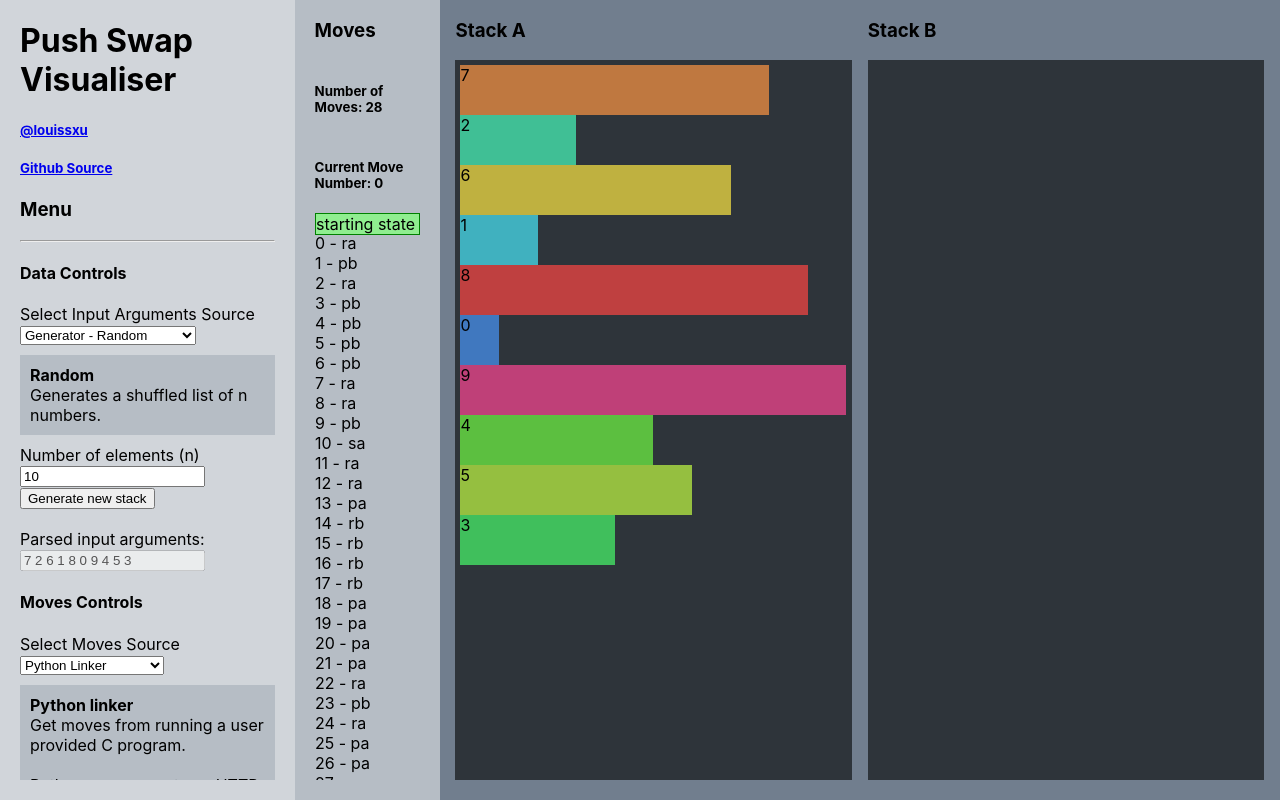
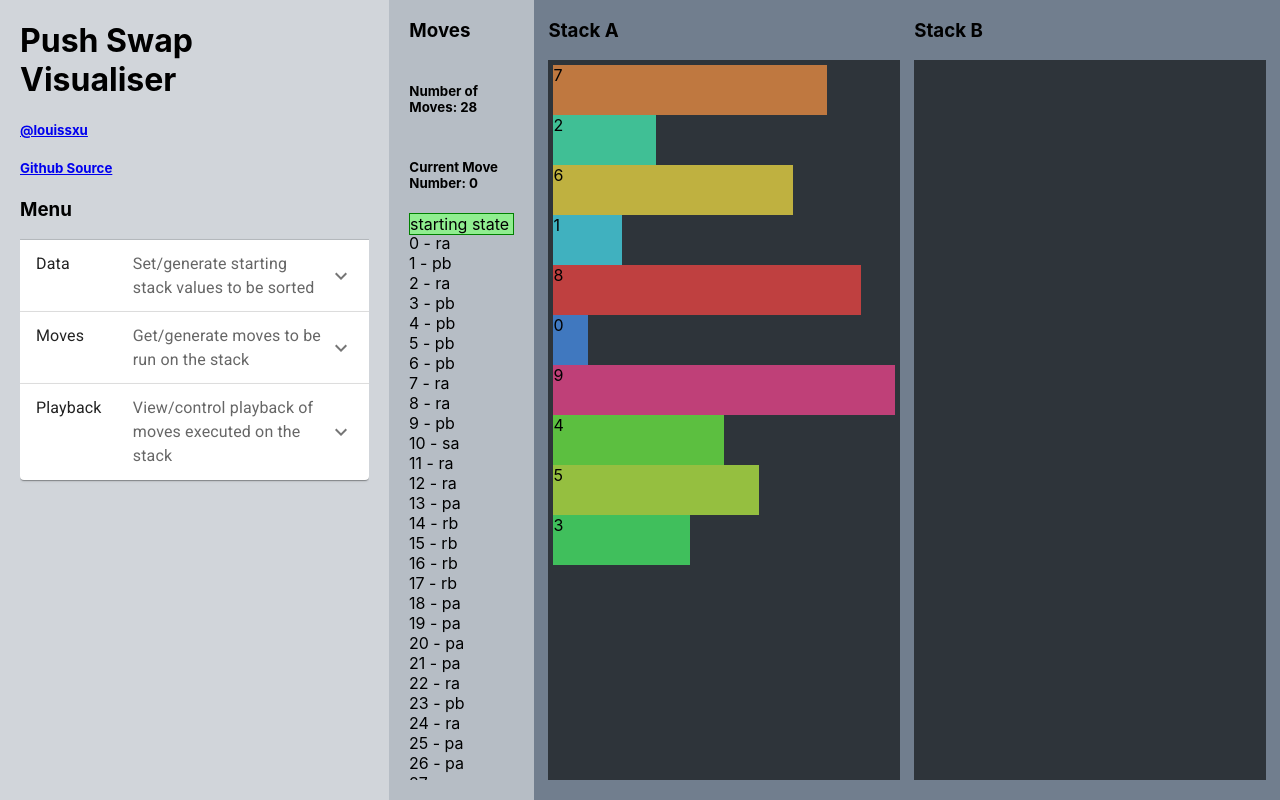
Before and after one commit to louissxu/push_swap_visualiser, a React (Create React App) app: page / in a window 1280 px wide. Built offline with nearby package versions, Linux system fonts and the light colour scheme.

Commit message:
feat(material-ui): Move menu elements into accordion

```diff
--- a/package.json
+++ b/package.json
@@ -4,6 +4,11 @@
   "homepage": "https://louissxu.github.io/push_swap_visualiser",
   "private": true,
   "dependencies": {
+    "@emotion/react": "^11.10.5",
+    "@emotion/styled": "^11.10.5",
+    "@fontsource/roboto": "^4.5.8",
+    "@mui/icons-material": "^5.10.9",
+    "@mui/material": "^5.10.11",
     "@testing-library/jest-dom": "^5.16.4",
     "@testing-library/react": "^13.3.0",
     "@testing-library/user-event": "^13.5.0",
--- a/src/Visualiser.css
+++ b/src/Visualiser.css
@@ -12,7 +12,7 @@
   padding: 0px 20px 0px 20px;
   height: 100vh;
   box-sizing: border-box;
-  flex: 0 0.1 300px;
+  flex: 0 0.1 400px;
 
   display: flex;
   flex-flow: column;
@@ -21,7 +21,8 @@
 .menu-subcontainer {
   flex: 0 1 100vh;
   overflow: auto;
-  margin-bottom: 20px;
+  /* margin-bottom: 20px; */
+  padding-bottom: 20px;
   width: 100%;
 }
 
--- a/src/Visualiser.tsx
+++ b/src/Visualiser.tsx
@@ -3,6 +3,19 @@ import "./Visualiser.css";
 import { VariableSizeList as List} from "react-window";
 import { Move, stringToMove } from "./Utilities"
 import { getMovesSolutionLouis } from "./WasmWrapper";
+
+
+import Accordion from "@mui/material/Accordion";
+import AcordionSummary from "@mui/material/AccordionSummary";
+import AccordionDetails from "@mui/material/AccordionDetails";
+import Typography from "@mui/material/Typography";
+import ExpandMoreIcon from "@mui/icons-material/ExpandMore";
+
+import '@fontsource/roboto/300.css';
+import '@fontsource/roboto/400.css';
+import '@fontsource/roboto/500.css';
+import '@fontsource/roboto/700.css';
+import AccordionSummary from '@mui/material/AccordionSummary';
 
 interface IBarProps {
   value: number,
@@ -1414,13 +1427,46 @@ class Menu extends React.Component<IMenuProps, IMenuState> {
             <h5><a href="https://github.com/louissxu">@louissxu</a></h5>
             <h5><a href="https://github.com/louissxu/push_swap_visualiser">Github Source</a></h5>
             <h3>Menu</h3>
-            <hr/>
-          </div>
+          </div>
+          <Accordion>
+            <AcordionSummary
+              expandIcon={<ExpandMoreIcon/>}
+            >
+              <Typography
+                sx={{width: "33%", flexShrink: 0}}
+              >
+                Data
+              </Typography>
+              <Typography
+                sx={{color: "text.secondary"}}
+              >
+                Set/generate starting stack values to be sorted
+              </Typography>
+            </AcordionSummary>
+            <AccordionDetails>
               <MenuInputArgs
                 inputArgs={this.props.inputArgs}
                 inputArgsParseError={this.props.inputArgsParseError}
                 updateInputArgs={this.handleUpdateInputArgs.bind(this)}
                 />
+            </AccordionDetails>
+          </Accordion>
+          <Accordion>
+            <AccordionSummary
+              expandIcon={<ExpandMoreIcon/>}
+            >
+              <Typography
+                sx={{width: "33%", flexShrink: 0}}
+              >
+                Moves
+              </Typography>
+              <Typography
+                sx={{color: "text.secondary"}}
+              >
+                Get/generate moves to be run on the stack
+              </Typography>
+            </AccordionSummary>
+            <AccordionDetails>
               <MenuMoves
                 // moves={this.props.programParsedMoves}
                 inputArgs={this.props.inputArgs}
@@ -1428,6 +1474,24 @@ class Menu extends React.Component<IMenuProps, IMenuState> {
                 movesParseError={this.props.movesParseError}
                 movesUpdate={this.props.movesUpdate}
               />
+            </AccordionDetails>
+          </Accordion>
+          <Accordion>
+            <AccordionSummary
+              expandIcon={<ExpandMoreIcon/>}
+            >
+              <Typography
+                sx={{width: "33%", flexShrink: 0}}
+              >
+                Playback
+              </Typography>
+              <Typography
+                sx={{color: "text.secondary"}}
+              >
+                View/control playback of moves executed on the stack
+              </Typography>
+            </AccordionSummary>
+            <AccordionDetails>
               <MenuPlayback
                 stepBackward={this.props.stepBackward}
                 stepForward={this.props.stepForward}
@@ -1441,6 +1505,8 @@ class Menu extends React.Component<IMenuProps, IMenuState> {
                 playbackCurrentFrameNumber={this.props.playbackCurrentFrameNumber}
                 playbackMaxFrameCount={this.props.playbackMaxFrameCount}
               />
+            </AccordionDetails>
+          </Accordion>
         </div>
       </div>
     )
```
Also changed, not shown: 1 other file (tests, documents, lock files or other folders). Lines whose indentation alone changed are shown as unchanged.
